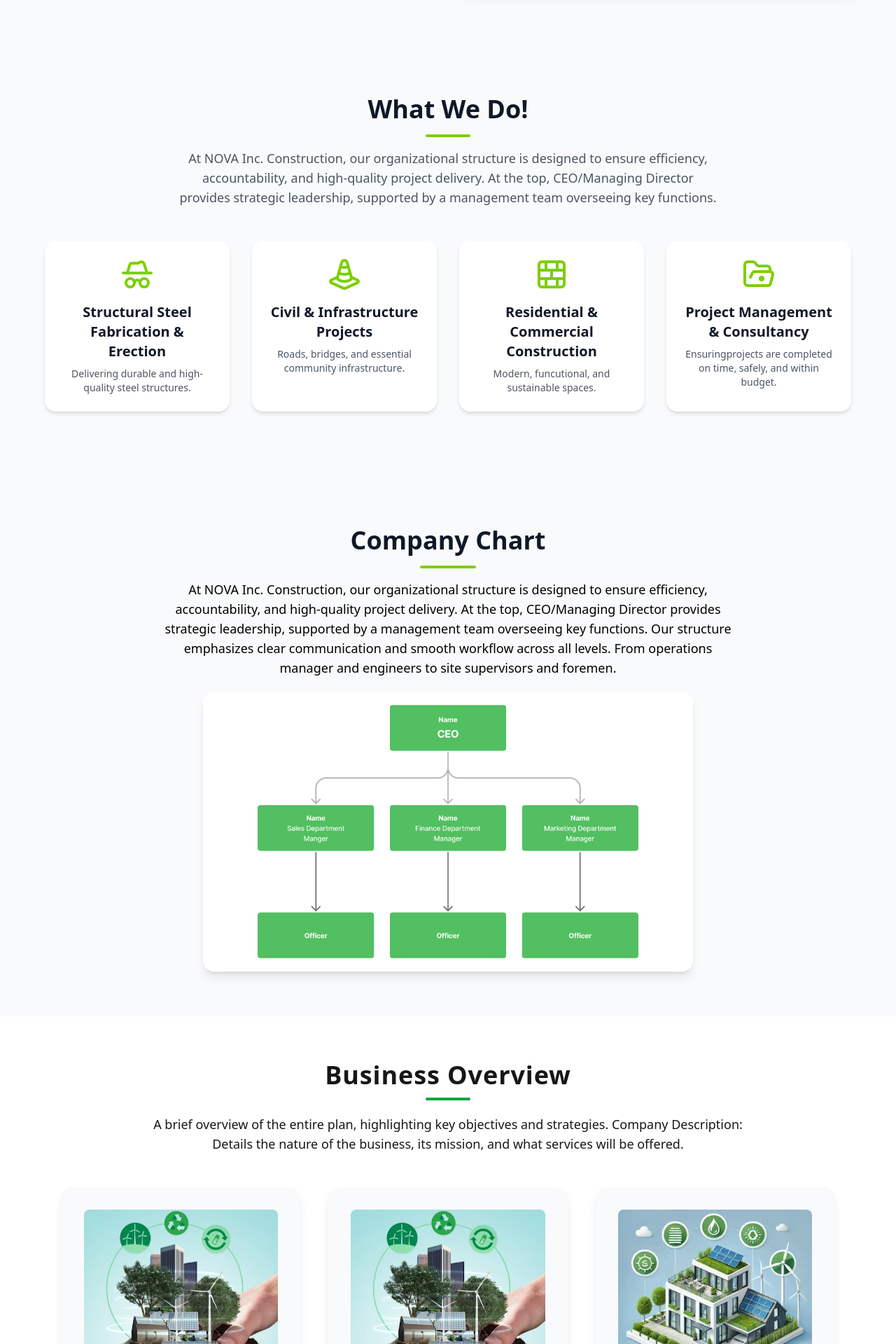
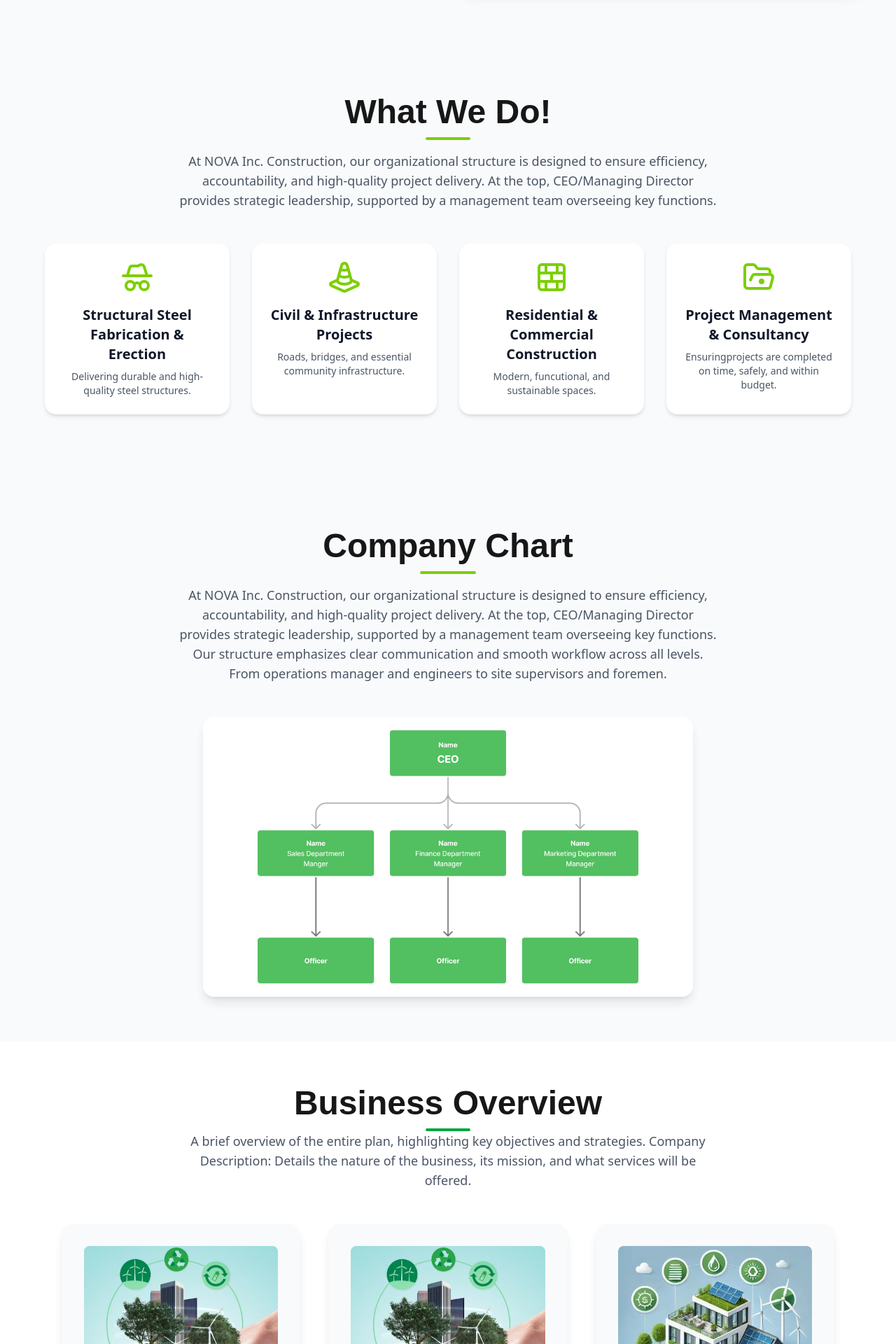
Before and after one commit to Amanullah23/nova, a Next.js app: page / in a window 1280 px wide. Shown: the part 540-2460 px from the top of the page at 70% size. Built offline with nearby package versions, Linux system fonts and the light colour scheme.

Commit message:
font edited

```diff
--- a/app/components/BusinessOverview.jsx
+++ b/app/components/BusinessOverview.jsx
@@ -36,26 +36,24 @@
       <div className="max-w-6xl mx-auto px-6">
         {/* Title Section */}
         <div className="text-center mb-12">
-          <motion.h2
+          <motion.h1
             initial={{ opacity: 0, y: -30 }}
             whileInView={{ opacity: 1, y: 0 }}
             transition={{ duration: 0.6 }}
-            className="text-3xl sm:text-4xl font-sans font-bold tracking-wide relative inline-block"
+            className="text-5xl font-bold"
           >
             Business Overview
             <span className="block w-16 h-1 bg-green-600 mx-auto mt-3 rounded"></span>
-          </motion.h2>
+          </motion.h1>
           <motion.p
             initial={{ opacity: 0, y: 20 }}
             whileInView={{ opacity: 1, y: 0 }}
             transition={{ delay: 0.2, duration: 0.6 }}
-            className="mt-5 font-sans text-lg w-[80%] items-center mx-auto justify-center"
+            className="text-gray-600 text-lg max-w-3xl mx-auto text-center dark:text-gray-300 mb-12 font-sans"
           >
-            A brief overview of the entire plan, highlighting
-            key objectives and strategies.
-            Company Description: Details the
-            nature of the business, its mission, and what services will be
-            offered.
+            A brief overview of the entire plan, highlighting key objectives and
+            strategies. Company Description: Details the nature of the business,
+            its mission, and what services will be offered.
           </motion.p>
         </div>
 
--- a/app/components/Chart.jsx
+++ b/app/components/Chart.jsx
@@ -7,11 +7,11 @@
   return (
     <section className="py-16 bg-gray-50 dark:bg-black">
       <div className="max-w-6xl mx-auto text-center">
-        <h2 className="text-3xl font-sans md:text-4xl font-bold text-gray-900 dark:text-white mb-4">
+        <h2 className="text-5xl font-bold">
           Company Chart
         </h2>
         <span className="block w-20 h-1 bg-lime-500 mx-auto mt-3 mb-4 rounded dark:text-white"></span>
-        <p className="mb-5 font-sans text-black text-lg px-10 max-w-4xl text-center mx-auto dark:text-white">
+        <p className="text-gray-600 text-lg max-w-3xl mx-auto text-center dark:text-gray-300 mb-12 font-sans">
           At NOVA Inc. Construction, our organizational structure is designed to
           ensure efficiency, accountability, and high-quality project delivery.
           At the top, CEO/Managing Director provides strategic leadership,
--- a/app/components/ManagementTeam.jsx
+++ b/app/components/ManagementTeam.jsx
@@ -37,7 +37,7 @@
           initial={{ opacity: 0, y: -30 }}
           whileInView={{ opacity: 1, y: 0 }}
           transition={{ duration: 0.6 }}
-          className="text-3xl md:text-4xl font-sans font-extrabold text-black dark:text-white mb-4"
+          className="text-5xl font-bold"
         >
           Our Management Team
         </motion.h2>
@@ -46,7 +46,7 @@
           initial={{ opacity: 0, y: 20 }}
           whileInView={{ opacity: 1, y: 0 }}
           transition={{ delay: 0.2, duration: 0.6 }}
-          className="text-black font-sans text-lg dark:text-gray-300 max-w-xl mx-auto mb-12"
+          className="text-gray-600 text-lg max-w-3xl mx-auto text-center dark:text-gray-300 mb-12 font-sans"
         >
           Meet the experienced professionals leading our company toward growth
           and excellence in every construction project we deliver.
--- a/app/components/Services.jsx
+++ b/app/components/Services.jsx
@@ -37,7 +37,7 @@
          initial={{ opacity: 0, y: -30 }}
           whileInView={{ opacity: 1, y: 0 }}
           transition={{ duration: 0.6 }}
-        className="text-3xl font-sans md:text-4xl font-bold text-gray-900 dark:text-white mb-4">
+        className="text-5xl font-bold">
           What We Do!
         </motion.h2>
         <span className="block w-16 h-1 bg-lime-500 mx-auto mt-3 rounded mb-4"></span>
```
